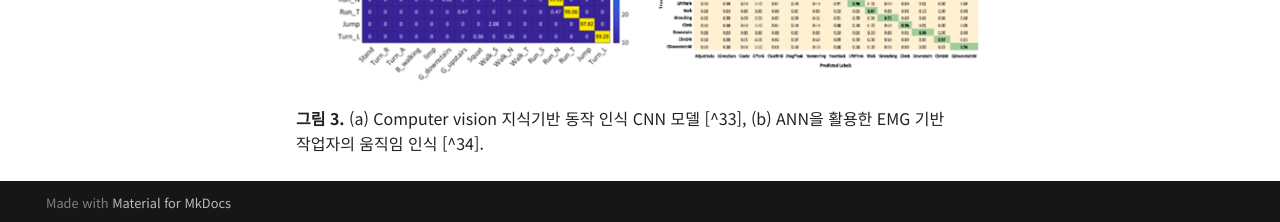
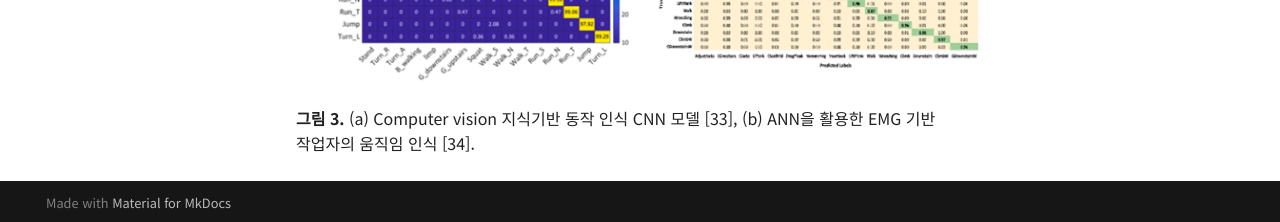
Before and after one commit to iwantjeonyeok/biosignal-site, an MkDocs documentation site: the page built from docs/emg/3-연구동향/3-2-human-activity-recognition.md, in a window 1280 px wide and 1243 px high. Shown: the part 1018-1240 px from the top of the window. Built offline with MkDocs 1.6.1 and Material for MkDocs 9.7.7, drawn with Linux system fonts in a browser that asks for light colours; comment, search, counter and statistics services are not loaded.

```diff
--- a/docs/emg/3-연구동향/3-2-human-activity-recognition.md
+++ b/docs/emg/3-연구동향/3-2-human-activity-recognition.md
@@ -7,4 +7,4 @@ EMG를 활용해, 사람의 움직임을 인식 하는 연구도 활발히 진
 
 ![Computer vision 및 ANN 기반 EMG 동작 인식 예시](./image-4.png)
 
-**그림 3.** (a) Computer vision 지식기반 동작 인식 CNN 모델 [^33], (b) ANN을 활용한 EMG 기반 작업자의 움직임 인식 [^34].
+**그림 3.** (a) Computer vision 지식기반 동작 인식 CNN 모델 [33], (b) ANN을 활용한 EMG 기반 작업자의 움직임 인식 [34].
```
